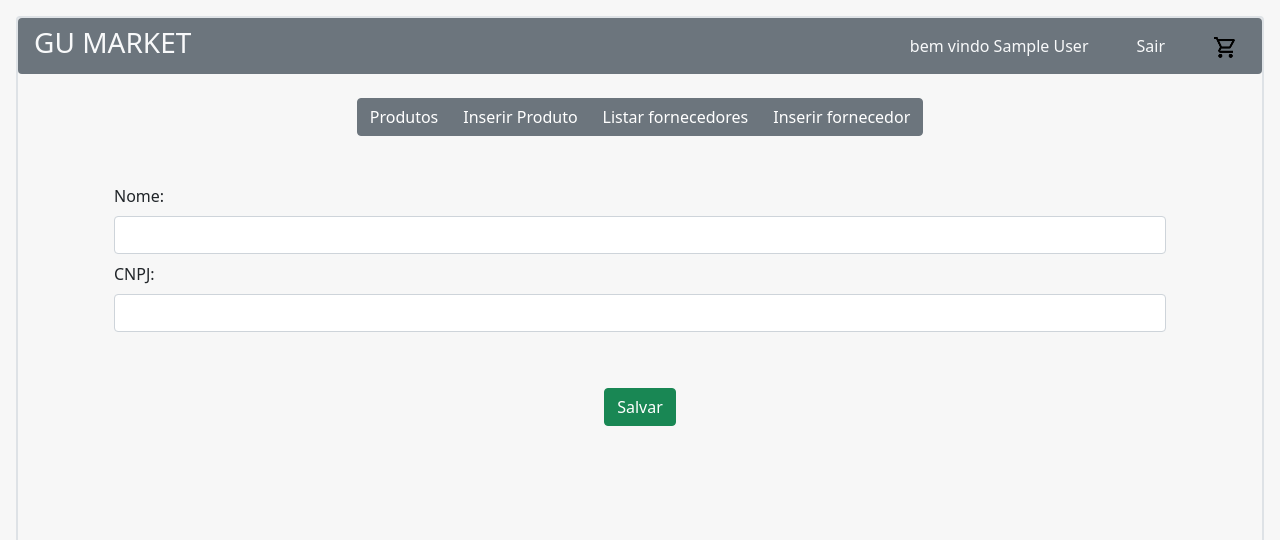
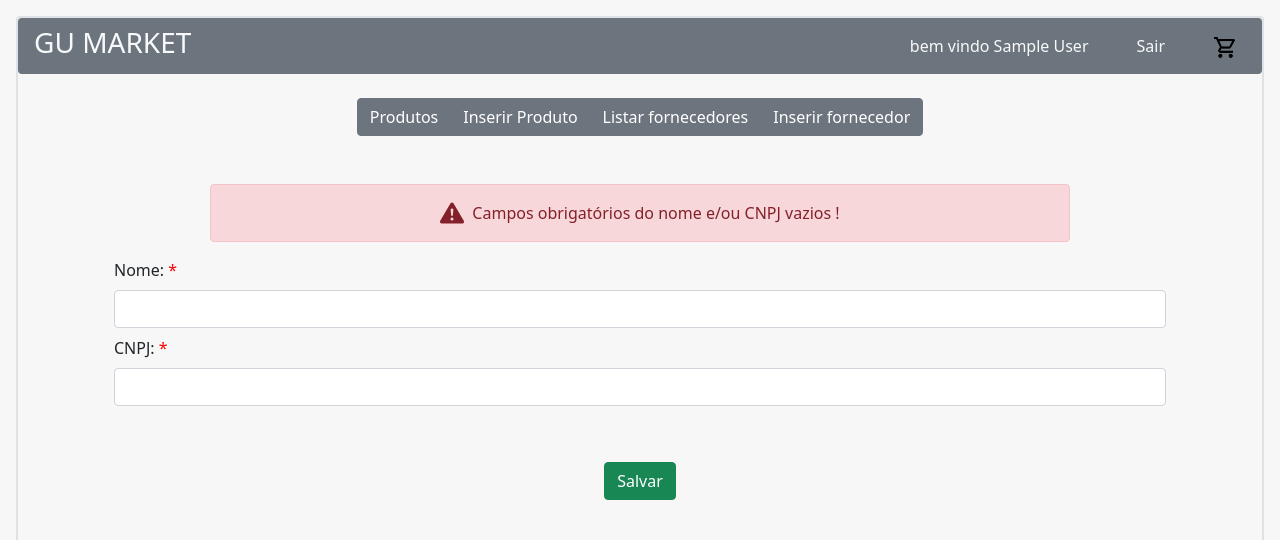
Before and after one commit to ulissesg/GU_market, a PHP site: page /gu_market/src/view/fornecedor_form.php?error=0 in a window 1280 px wide. Shown: the top 540 px of the page. Run offline with PHP 8.4, Linux system fonts and the light colour scheme; the visitor is signed in with stand-in values (Sample User, id 1).

Commit message:
projeto pronto

```diff
--- /dev/null
+++ b/src/controler/message/messageFornecedorForm.php
@@ -0,0 +1,68 @@
+<?php
+if(isset($_GET['error']) and $_GET['error'] == 0){
+?>
+
+    <div class="mx-5">
+        <svg xmlns="http://www.w3.org/2000/svg" style="display: none;">
+            <symbol id="exclamation-triangle-fill" fill="currentColor" viewBox="0 0 16 16">
+                <path d="M8.982 1.566a1.13 1.13 0 0 0-1.96 0L.165 13.233c-.457.778.091 1.767.98 1.767h13.713c.889 0 1.438-.99.98-1.767L8.982 1.566zM8 5c.535 0 .954.462.9.995l-.35 3.507a.552.552 0 0 1-1.1 0L7.1 5.995A.905.905 0 0 1 8 5zm.002 6a1 1 0 1 1 0 2 1 1 0 0 1 0-2z"/>
+            </symbol>
+        </svg>
+
+        <div class="alert alert-danger d-flex justify-content-center mx-5 px-5" role="alert">
+            <svg class="bi flex-shrink-0 me-2" width="24" height="24" role="img" aria-label="Danger:">
+                <use xlink:href="#exclamation-triangle-fill"/>
+            </svg>
+            <div>
+                Campos obrigatórios do nome e/ou CNPJ vazios !
+            </div>
+        </div>
+    </div>
+
+<?php
+}
+if(isset($_GET['error']) and $_GET['error'] == 1){
+    ?>
+
+        <div class="mx-5">
+            <svg xmlns="http://www.w3.org/2000/svg" style="display: none;">
+                <symbol id="exclamation-triangle-fill" fill="currentColor" viewBox="0 0 16 16">
+                    <path d="M8.982 1.566a1.13 1.13 0 0 0-1.96 0L.165 13.233c-.457.778.091 1.767.98 1.767h13.713c.889 0 1.438-.99.98-1.767L8.982 1.566zM8 5c.535 0 .954.462.9.995l-.35 3.507a.552.552 0 0 1-1.1 0L7.1 5.995A.905.905 0 0 1 8 5zm.002 6a1 1 0 1 1 0 2 1 1 0 0 1 0-2z"/>
+                </symbol>
+            </svg>
+
+            <div class="alert alert-danger d-flex justify-content-center mx-5 px-5" role="alert">
+                <svg class="bi flex-shrink-0 me-2" width="24" height="24" role="img" aria-label="Danger:">
+                    <use xlink:href="#exclamation-triangle-fill"/>
+                </svg>
+                <div>
+                    Não foi possivel editar o fornecedor !
+                </div>
+            </div>
+        </div>
+
+<?php
+}
+if(isset($_GET['error']) and $_GET['error'] == 2){
+    ?>
+
+        <div class="mx-5">
+            <svg xmlns="http://www.w3.org/2000/svg" style="display: none;">
+                <symbol id="exclamation-triangle-fill" fill="currentColor" viewBox="0 0 16 16">
+                    <path d="M8.982 1.566a1.13 1.13 0 0 0-1.96 0L.165 13.233c-.457.778.091 1.767.98 1.767h13.713c.889 0 1.438-.99.98-1.767L8.982 1.566zM8 5c.535 0 .954.462.9.995l-.35 3.507a.552.552 0 0 1-1.1 0L7.1 5.995A.905.905 0 0 1 8 5zm.002 6a1 1 0 1 1 0 2 1 1 0 0 1 0-2z"/>
+                </symbol>
+            </svg>
+
+            <div class="alert alert-danger d-flex justify-content-center mx-5 px-5" role="alert">
+                <svg class="bi flex-shrink-0 me-2" width="24" height="24" role="img" aria-label="Danger:">
+                    <use xlink:href="#exclamation-triangle-fill"/>
+                </svg>
+                <div>
+                    Não foi possivel inserir o fornecedor !
+                </div>
+            </div>
+        </div>
+
+<?php
+}
+?>
--- /dev/null
+++ b/src/view/fornecedorInserir.php
@@ -0,0 +1,20 @@
+<div class="m-5 px-5">
+    <form method="POST" action="../controler/inserirFornecedorControl.php">
+
+        <?php
+            include_once '../../src/controler/message/messageFornecedorForm.php';
+        ?>
+
+        <div class="my-2">
+            <label class="form-label">Nome: <font color="red">*</font></label>
+            <input type="text" name="nome" class="form-control">
+        </div>
+        <div class=" my-2" >
+            <label class="form-label">CNPJ: <font color="red">*</font></label>
+            <input type="text" name="cnpj" class="form-control">
+        </div>
+        <div class="text-center">
+            <button type="submit" class="btn btn-success mt-5">Salvar</button>
+        </div>
+    </form>
+</div>
--- a/src/view/fornecedor_form.php
+++ b/src/view/fornecedor_form.php
@@ -2,26 +2,11 @@
 include_once "cabecalho_model.php" ;
 if(isset($_SESSION)){
     if (array_key_exists('id', $_SESSION)){
-
-?>
-
-<div class="m-5 px-5">
-    <form method="POST">
-        <div class="my-2">
-            <label class="form-label">Nome:</label>
-            <input type="text" name="nome" class="form-control">
-        </div>
-        <div class=" my-2" >
-            <label class="form-label">CNPJ:</label>
-            <input type="text" name="cnpj" class="form-control">
-        </div>
-        <div class="text-center">
-            <button type="submit" class="btn btn-success mt-5">Salvar</button>
-        </div>
-    </form>
-</div>
-
-<?php
+        if(isset($_GET['id'])){
+            include_once "fornecedorEditar.php";
+        }else{
+            include_once "fornecedorInserir.php";
+        }
     }
 }
 include_once "rodape.php";
--- a/src/view/fornecedores.php
+++ b/src/view/fornecedores.php
@@ -20,7 +20,7 @@ if(isset($_SESSION)){
                     </div>
                     <div class="d-flex align-self-center flex-column  bd-highlight  m-4">
                         <div class="p-2 bd-highlight text-center">
-                            <a href="/gu_market/src/view/fornecedor_form.php" class="btn btn-primary">Editar</a>
+                            <a href="/gu_market/src/view/fornecedor_form.php?id=<?php echo $f->getIdFornecedor(); ?>" class="btn btn-primary">Editar</a>
                         </div>
                         <div class="p-2 bd-highlight text-center">
                             <a onclick="showConfirm('<?php echo $f->getIdFornecedor(); ?>');" class="btn btn-danger">Delete</a>
```
Also changed, not shown: src/controler/editarFornecedorControl.php (added, +23 -0 lines), src/controler/inserirFornecedorControl.php (added, +21 -0 lines), src/controler/message/messageFornecedor.php (+42 -0 lines), src/view/fornecedorEditar.php (added, +28 -0 lines).
